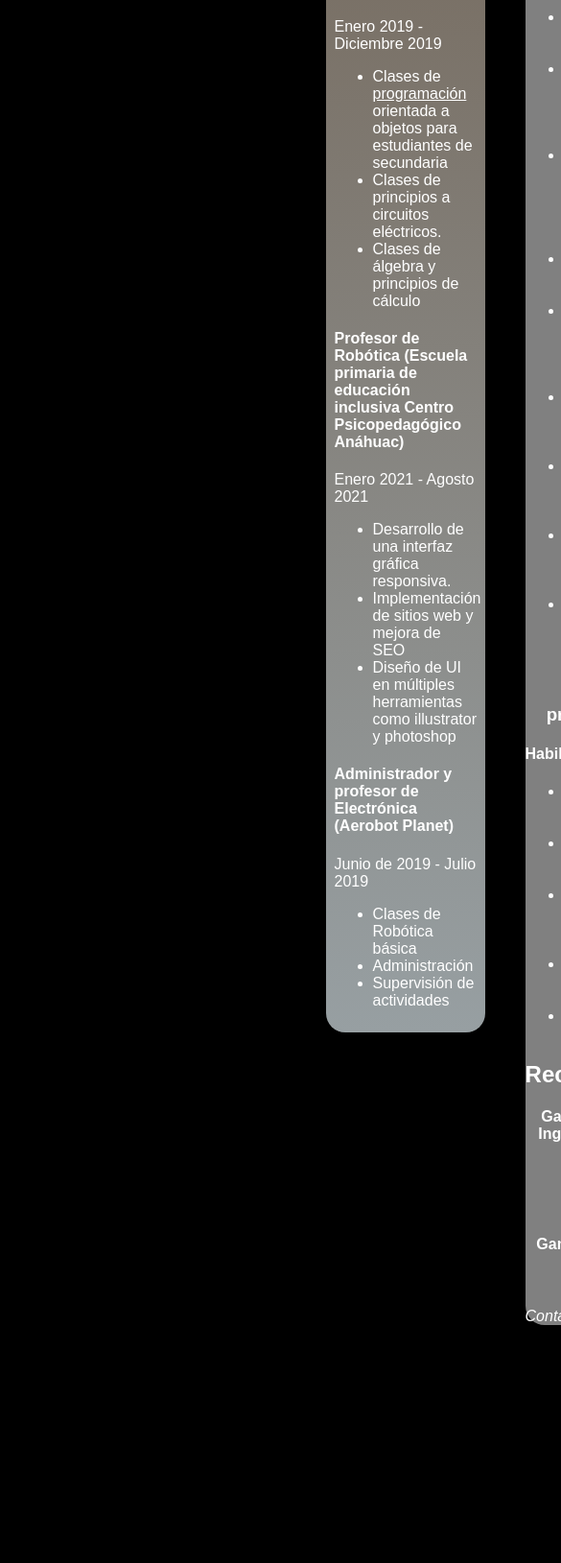
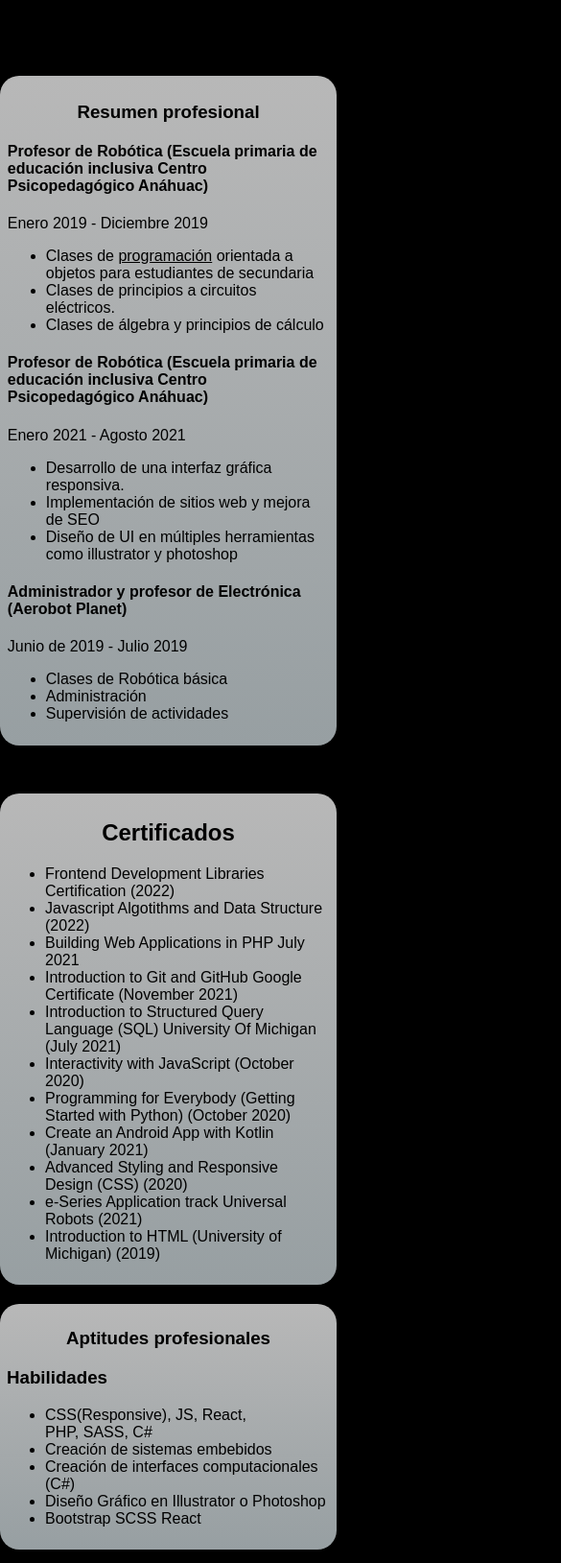
Before and after one commit to AlnSuarez/laboratorio1, a plain HTML site: page pages/laboratorio2.html in a window 390 px wide. Shown: the part 371-2000 px from the top of the page at 96% size, 585 px wide, since content can reach past the window. Before the commit the page ends 1752 px from the top, so only its background shows below. Drawn offline with Linux system fonts and the light colour scheme; a web font is replaced by a local one.

Commit message:
added some media queries for responsive design

```diff
--- a/pages/laboratorio2.html
+++ b/pages/laboratorio2.html
@@ -10,7 +10,7 @@
   <body>
     <header>
       <div>
-        <img src="../assets/fotoperfil.webp" alt="Foto de perfil Alan Suarez">
+        <img src="../assets/fotoperfil.webp" alt="Foto de perfil Alan Suarez" />
         <h1 style="text-align: center">Alan Suárez Santamaría</h1>
         <nav style="text-align: center">
           <a href="https://github.com/AlnSuarez">GitHub</a>
@@ -21,12 +21,13 @@
     </header>
 
     <div class="containers">
+      <div class="personal-info">
         <main>
           <div>
             <h3 style="text-align: center">Resumen profesional</h3>
             <h4>
-            Profesor de Robótica (Escuela primaria de educación inclusiva Centro
-            Psicopedagógico Anáhuac)
+              Profesor de Robótica (Escuela primaria de educación inclusiva
+              Centro Psicopedagógico Anáhuac)
             </h4>
           </div>
           <p>Enero 2019 - Diciembre 2019</p>
@@ -42,8 +43,8 @@
 
           <div>
             <h4>
-            Profesor de Robótica (Escuela primaria de educación inclusiva Centro
-            Psicopedagógico Anáhuac)
+              Profesor de Robótica (Escuela primaria de educación inclusiva
+              Centro Psicopedagógico Anáhuac)
             </h4>
           </div>
           <p>Enero 2021 - Agosto 2021</p>
@@ -51,7 +52,8 @@
             <li>Desarrollo de una interfaz gráfica responsiva.</li>
             <li>Implementación de sitios web y mejora de SEO</li>
             <li>
-            Diseño de UI en múltiples herramientas como illustrator y photoshop
+              Diseño de UI en múltiples herramientas como illustrator y
+              photoshop
             </li>
           </ul>
 
@@ -74,7 +76,8 @@
               <li>Javascript Algotithms and Data Structure (2022)</li>
               <li>Building Web Applications in PHP July 2021</li>
               <li>
-            Introduction to Git and GitHub Google Certificate (November 2021)
+                Introduction to Git and GitHub Google Certificate (November
+                2021)
               </li>
               <li>
                 Introduction to Structured Query Language (SQL) University Of
@@ -90,9 +93,10 @@
               <li>e-Series Application track Universal Robots (2021)</li>
               <li>Introduction to HTML (University of Michigan) (2019)</li>
             </ul>
-
+          </section>
+          <div class="aptitudes">
             <h3 style="text-align: center">Aptitudes profesionales</h3>
-        <h4>Habilidades</h4>
+            <h3>Habilidades</h3>
             <ul>
               <li>
                 CSS(Responsive), JS, React,<br />
@@ -103,27 +107,27 @@
               <li>Diseño Gráfico en Illustrator o Photoshop</li>
               <li>Bootstrap SCSS React</li>
             </ul>
-      </section>
+          </div>
+
+        </div>
+      </div>
       <footer>
         <h2 style="text-align: center">Reconocimientos</h2>
         <h4 style="text-align: center">
           Ganador de Expo Ingenierias Tec de Monterrey
         </h4>
         <img
-          src="./assets/ExpoInge.webp"
+          src="../assets/ExpoInge.webp"
           alt="Foto de Expo Ingenierias"
-          style="margin-left: 32.5%"
+
         />
         <h4 style="text-align: center">Ganador Hackaton Audi 2022</h4>
         <img
-          src="./assets/Audi.webp"
+          src="../assets/Audi.webp"
           alt="Foto de Audi"
-          style="margin-left: 32.5%; width: 50%"
+
         />
       </footer>
-
-      <address>Contacto:alansuarezsan@gmail.com</address>
-    </div>
     </div>
   </body>
 </html>
--- a/styles/labo2.css
+++ b/styles/labo2.css
@@ -1,5 +1,4 @@
-@import url('https://fonts.googleapis.com/css2?family=Kantumruy+Pro:wght@200&display=swap');
-
+@import url("https://fonts.googleapis.com/css2?family=Kantumruy+Pro:wght@200&display=swap");
 
 *,
 *::before,
@@ -12,65 +11,156 @@ body {
   display: flex;
   background-color: black;
   color: white;
-  font-family: 'Kantumruy Pro', sans-serif;
+  font-family: "Kantumruy Pro", sans-serif;
 }
 
-
 header {
-  flex:25%;
+  flex: 30%;
   height: auto;
   display: flex;
+  justify-content: center;
   backdrop-filter: blur(20px);
 }
 
 header > div {
-    font-family: 'Kantumruy Pro', sans-serif;
-    margin-left: 25%;
+  font-family: "Kantumruy Pro", sans-serif;
+
   margin-top: 150px;
   width: 300px;
   height: 150px;
-  background: rgb(195,86,34);
-  background: linear-gradient(0deg, rgba(195,86,34,1) 0%, rgba(253,151,45,1) 100%);   border-radius: 20px;
+  background: rgb(65, 65, 65);
+  background: linear-gradient(
+    0deg,
+    rgba(195, 86, 34, 1) 0%,
+    rgba(253, 151, 45, 1) 100%
+  );
+  border-radius: 20px;
 }
 
-header > div > h1{
+header > div > h1 {
   color: white;
   font-size: 24px;
   margin-top: 60px;
 }
 
-header > div > img{
+header > div > img {
   position: absolute;
   transform: translate(calc(150px - 75px), -100px);
   border-radius: 50%;
   width: 150px;
 }
 
-
-main{
+main {
+    color: black;
   width: 40%;
-    background: rgb(151,159,162);
-    background: linear-gradient(0deg, rgba(151,159,162,1) 0%, rgba(116,104,91,1) 100%);     padding: 2%;
+  background: rgb(151, 159, 162);
+  background: linear-gradient(
+    0deg,
+    rgba(151, 159, 162, 1) 0%,
+    rgba(184, 184, 184, 1) 100%
+  );
+  padding: 2%;
   border-radius: 20px;
   margin-top: 150px;
   height: fit-content;
 }
 
-.containers{
-    padding-left: 5%;
-    padding-right: 5%;
+.containers {
 
   display: flex;
-    flex: 75%;
+  flex-direction: column;
+  flex: 70%;
   height: fit-content;
   justify-content: space-around;
 }
 
+.data {
+    margin-top: 150px;
+  width: 40%;
+  display: flex;
+  align-content: flex-start;
+  flex-direction: column;
 
-.data{
-    width: 40%;
-    margin-top: 150px;
-    background-color: gray;
-    border-radius: 20px;
 
 }
+
+section{
+    background: rgb(151, 159, 162);
+    background: linear-gradient(
+      0deg,
+      rgba(151, 159, 162, 1) 0%,
+      rgba(184, 184, 184, 1) 100%
+    );    color: black;
+    border-radius: 20px;
+    margin-bottom: 20px;
+    padding: 2%;
+
+}
+
+.aptitudes{
+    background: rgb(151, 159, 162);
+    background: linear-gradient(
+      0deg,
+      rgba(151, 159, 162, 1) 0%,
+      rgba(184, 184, 184, 1) 100%
+    );    color: black;
+    border-radius: 20px;
+    margin-bottom: 20px;
+    padding: 2%;
+}
+
+.personal-info{
+    display: flex;
+    justify-content: space-around;
+}
+
+footer{
+    background: rgb(151, 159, 162);
+    background: linear-gradient(
+      0deg,
+      rgba(151, 159, 162, 1) 0%,
+      rgba(184, 184, 184, 1) 100%
+    );    color: black;
+    border-radius: 20px;
+    margin-bottom: 20px;
+    padding: 2%;
+    margin: 5%;
+
+}
+
+footer > img {
+    margin-left: 25%;
+    width: 50%;
+}
+
+@media (max-width: 700px){
+    .personal-info{
+        flex-direction: column;
+        justify-content: center;
+    }
+    body{
+        flex-direction: column;
+    }
+    main{
+        width:90%;
+    }
+    .data{
+        width: 90%;
+        margin-top: 50px;
+    }
+}
+
+
+
+@media (min-width:701px) and (max-width: 1100px) {
+    body{
+        flex-direction: column;
+    }
+
+    main{
+        margin-top: 50px;
+    }
+    .data{
+        margin-top: 50px
+    }
+}
```
Lines whose indentation alone changed are shown as unchanged.
